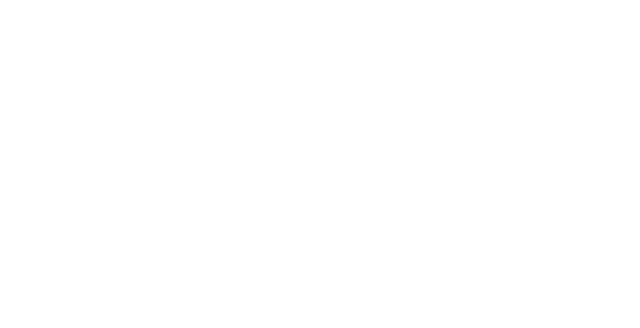
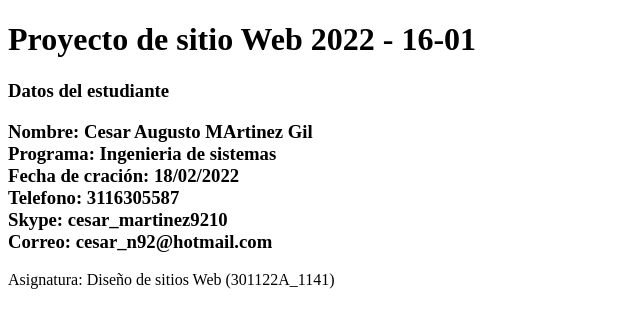
Before and after one commit to cesarmartinezgil92/DSW-CesarMartinez, a plain HTML site: page index.html in a window 1280 px wide. Shown: the whole page, without its empty margins (0-640 px from the left). Drawn offline with Linux system fonts and the light colour scheme.

Commit message:
Actualización del index html
Se ingresa la información solicitada en la guía.

```diff
--- a/index.html
+++ b/index.html
@@ -7,6 +7,16 @@
     <title>Document</title>
 </head>
 <body>
+    <h1>Proyecto de sitio Web 2022 - 16-01</h1>
+    <h3>Datos del estudiante</h3>
+    <h3>Nombre: Cesar Augusto MArtinez Gil
+        <br>Programa: Ingenieria de sistemas
+        <br>Fecha de cración: 18/02/2022
+        <br> Telefono: 3116305587
+        <br> Skype: cesar_martinez9210
+        <br> Correo: cesar_n92@hotmail.com
+    </h3>
+    <p>Asignatura: Diseño de sitios Web (301122A_1141) </p>
 
 </body>
 </html>
```
